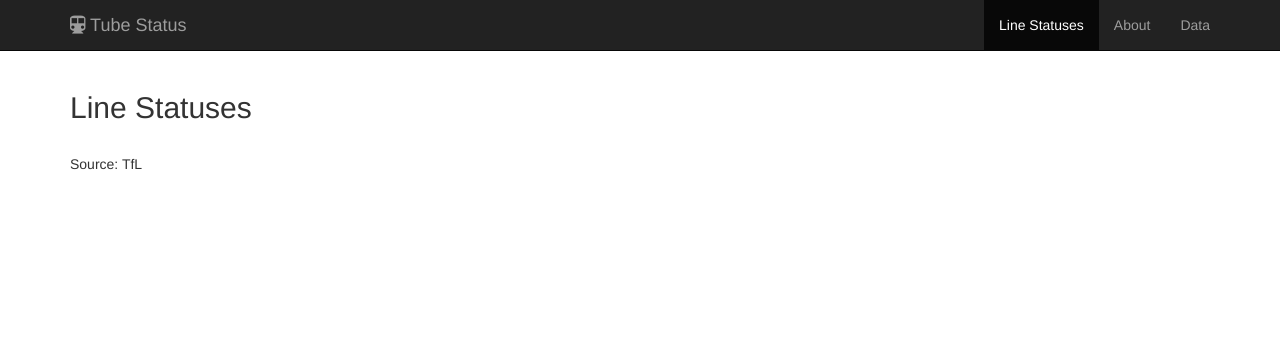
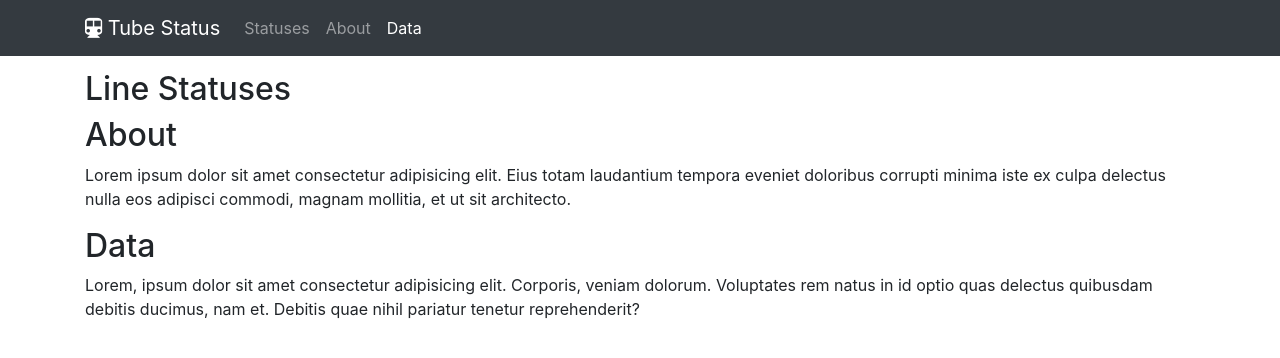
Before and after one commit to geejay81/tube-status, a plain HTML site: page index.html in a window 1280 px wide. Drawn offline with nearby package versions, Linux system fonts and the light colour scheme; no server answers.

Commit message:
Upgraded to Bootstrap 4

```diff
--- a/assets/app.js
+++ b/assets/app.js
@@ -10,7 +10,7 @@ $(function() {
             $('#lines').append(
               '<li class="line list-group-item ' + line['id'] + '">' +
               line['name'] +
-              '<span class="badge">' + line.lineStatuses[0].statusSeverityDescription + '</span>' +
+              '<span class="badge float-right align-middle">' + line.lineStatuses[0].statusSeverityDescription + '</span>' +
               '</li>'
             );
           }
--- a/assets/screen-styles.css
+++ b/assets/screen-styles.css
@@ -1,3 +1,7 @@
+body {
+    padding-top: 70px;
+}
+
 .list-group-item,
 .list-group-item:first-child,
 .list-group-item:last-child
--- a/index.html
+++ b/index.html
@@ -5,57 +5,76 @@
     <meta name="viewport" content="width=device-width, initial-scale=1.0">
     <meta http-equiv="X-UA-Compatible" content="ie=edge">
 
-    <link rel="stylesheet" href="https://maxcdn.bootstrapcdn.com/bootstrap/3.3.7/css/bootstrap.min.css" integrity="sha384-BVYiiSIFeK1dGmJRAkycuHAHRg32OmUcww7on3RYdg4Va+PmSTsz/K68vbdEjh4u" crossorigin="anonymous">
+    <link rel="stylesheet" href="https://maxcdn.bootstrapcdn.com/bootstrap/4.0.0-beta.2/css/bootstrap.min.css" integrity="sha384-PsH8R72JQ3SOdhVi3uxftmaW6Vc51MKb0q5P2rRUpPvrszuE4W1povHYgTpBfshb" crossorigin="anonymous">
     <link rel="stylesheet" href="https://maxcdn.bootstrapcdn.com/font-awesome/4.7.0/css/font-awesome.min.css">
     <link rel="stylesheet" href="assets/screen-styles.css">
 
     <title>London Underground Line Statuses</title>
 </head>
-<body>
-    <nav role="navigation" class="navbar navbar-inverse navbar-static-top">
-        <div class="container">
-            <div class="navbar-header">
-                <button type="button" class="navbar-toggle collapsed" data-toggle="collapse" data-target="#bs-example-navbar-collapse-1" aria-expanded="false">
-                    <span class="sr-only">Toggle navigation</span>
-                    <span class="icon-bar"></span>
-                    <span class="icon-bar"></span>
-                    <span class="icon-bar"></span>
+<body data-spy="scroll" data-target=".navbar">
+
+    <header>
+        <nav class="navbar navbar-expand-md navbar-dark fixed-top bg-dark">
+            <div class="container">
+                <a class="navbar-brand" href="#"><i class="fa fa-subway"></i> Tube Status</a>
+                <button class="navbar-toggler" type="button" data-toggle="collapse" data-target="#navbarCollapse" aria-controls="navbarCollapse" aria-expanded="false" aria-label="Toggle navigation">
+                <span class="navbar-toggler-icon"></span>
                 </button>
-                <div class="navbar-brand">
-                    <i class="fa fa-subway"></i> Tube Status
+                <div class="collapse navbar-collapse" id="navbarCollapse">
+                <ul class="navbar-nav mr-auto">
+                    <li class="nav-item">
+                    <a class="nav-link" href="#statuses">Statuses</a>
+                    </li>
+                    <li class="nav-item">
+                    <a class="nav-link" href="#about">About</a>
+                    </li>
+                    <li class="nav-item">
+                    <a class="nav-link" href="#data">Data</a>
+                    </li>
+                </ul>
                 </div>
             </div>
-            <div class="collapse navbar-collapse" id="bs-example-navbar-collapse-1">
-                <ul class="nav navbar-nav navbar-right">
-                    <li class="active"><a href="#">Line Statuses <span class="sr-only">(current)</span></a></a></li>
-                    <li><a href="#">About</a></li>
-                    <li><a href="#">Data</a></li>
+        </nav>
+    </header>
+
+    <main id="statuses" role="main" class="container">
+        <div class="row">
+            <div class="col-md-12">
+                <h2>Line Statuses</h2>
+                <ul id="lines" class="list-group">
                 </ul>
             </div>
         </div>
-    </nav>
-    <div class="container">
-        <header>
-            <h2>Line Statuses</h2>
-        </header>
-        <section class="col-md-12">
-            <ul id="lines" class="list-group">
-            </ul>
-        </section>
-    </div>
+    </main>
+
+    <section id="about" class="container">
+        <div class="row">
+            <div class="col-md-12">
+                <h2>About</h2>
+                <p>Lorem ipsum dolor sit amet consectetur adipisicing elit. Eius totam laudantium tempora eveniet doloribus corrupti minima iste ex culpa delectus nulla eos adipisci commodi, magnam mollitia, et ut sit architecto.</p>
+            </div>
+        </div>
+    </section>
+
+    <section id="data" class="container">
+        <div class="row">
+            <div class="col-md-12">
+                <h2>Data</h2>
+               <p>Lorem, ipsum dolor sit amet consectetur adipisicing elit. Corporis, veniam dolorum. Voluptates rem natus in id optio quas delectus quibusdam debitis ducimus, nam et. Debitis quae nihil pariatur tenetur reprehenderit?</p>
+            </div>
+        </div>
+    </section>
+
     <footer class="footer">
         <div class="container">
-            Source: TfL
         </div>
     </footer>
     <script
         src="https://code.jquery.com/jquery-3.2.1.min.js"
         integrity="sha256-hwg4gsxgFZhOsEEamdOYGBf13FyQuiTwlAQgxVSNgt4="
         crossorigin="anonymous"></script>
-    <script
-        src="https://maxcdn.bootstrapcdn.com/bootstrap/3.3.7/js/bootstrap.min.js"
-        integrity="sha384-Tc5IQib027qvyjSMfHjOMaLkfuWVxZxUPnCJA7l2mCWNIpG9mGCD8wGNIcPD7Txa"
-        crossorigin="anonymous"></script>
+        <script src="https://cdnjs.cloudflare.com/ajax/libs/popper.js/1.12.3/umd/popper.min.js" integrity="sha384-vFJXuSJphROIrBnz7yo7oB41mKfc8JzQZiCq4NCceLEaO4IHwicKwpJf9c9IpFgh" crossorigin="anonymous"></script>
+        <script src="https://maxcdn.bootstrapcdn.com/bootstrap/4.0.0-beta.2/js/bootstrap.min.js" integrity="sha384-alpBpkh1PFOepccYVYDB4do5UnbKysX5WZXm3XxPqe5iKTfUKjNkCk9SaVuEZflJ" crossorigin="anonymous"></script>
     <script src="assets/app.js"></script>
 </body>
 </html>
```
